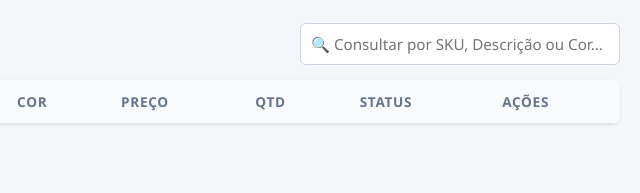
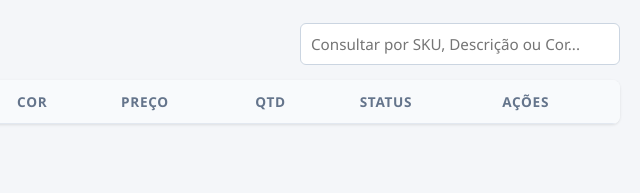
Before and after one commit to Adangomes/ingles, a plain HTML site: page index.html in a window 1280 px wide. Shown: the part 270-463 px from the top of the page, 640-1280 px from the left. Drawn offline with Linux system fonts and the light colour scheme.

Commit message:
Atualizar o index.html

```diff
--- a/index.html
+++ b/index.html
@@ -113,7 +113,7 @@
 
         <div style="display: flex; justify-content: space-between; align-items: center; margin-top: 25px; flex-wrap: wrap; gap: 10px;">
             <h3>Consulta & Lista de Produtos</h3>
-            <input type="text" id="searchEstoque" placeholder="🔍 Consultar por SKU, Descrição ou Cor..." style="width: 320px;" oninput="renderEstoque()">
+            <input type="text" id="searchEstoque" placeholder="Consultar por SKU, Descrição ou Cor..." style="width: 320px;" oninput="renderEstoque()">
         </div>
 
         <div class="table-container">
```
